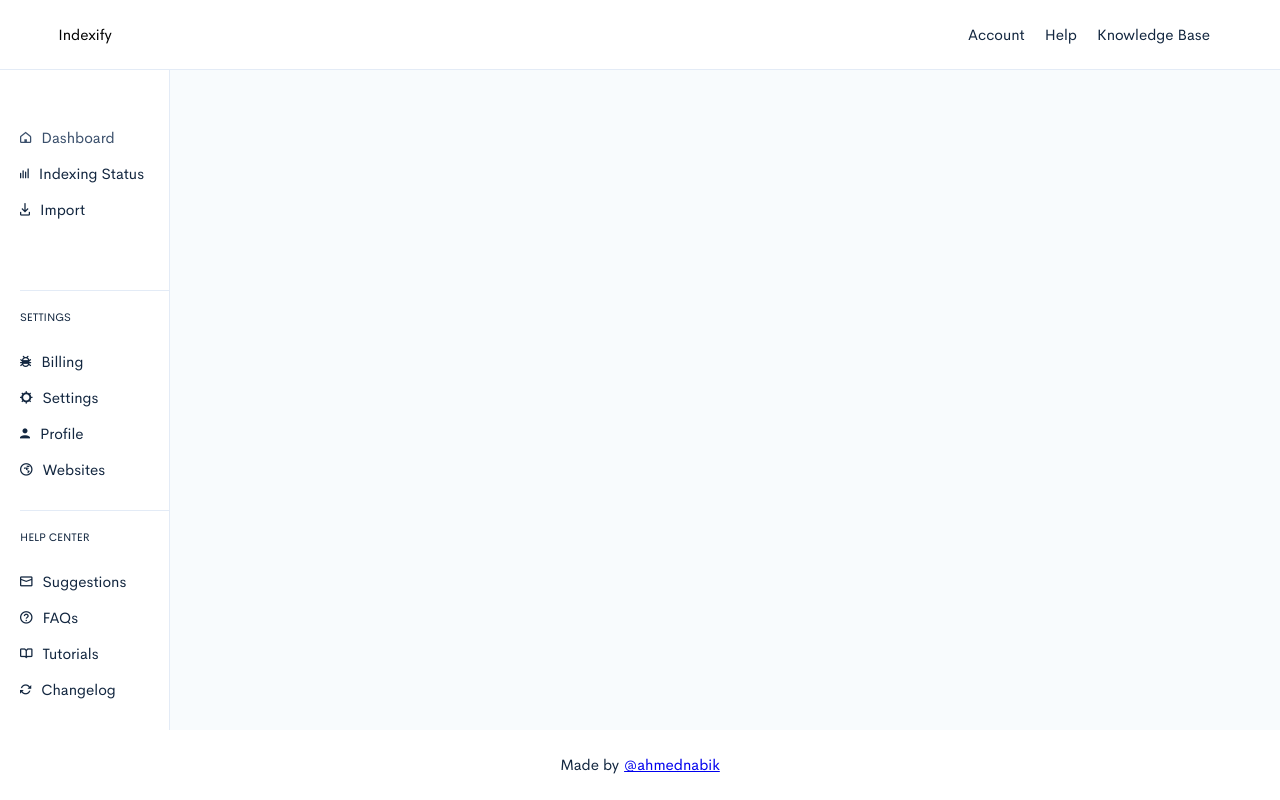
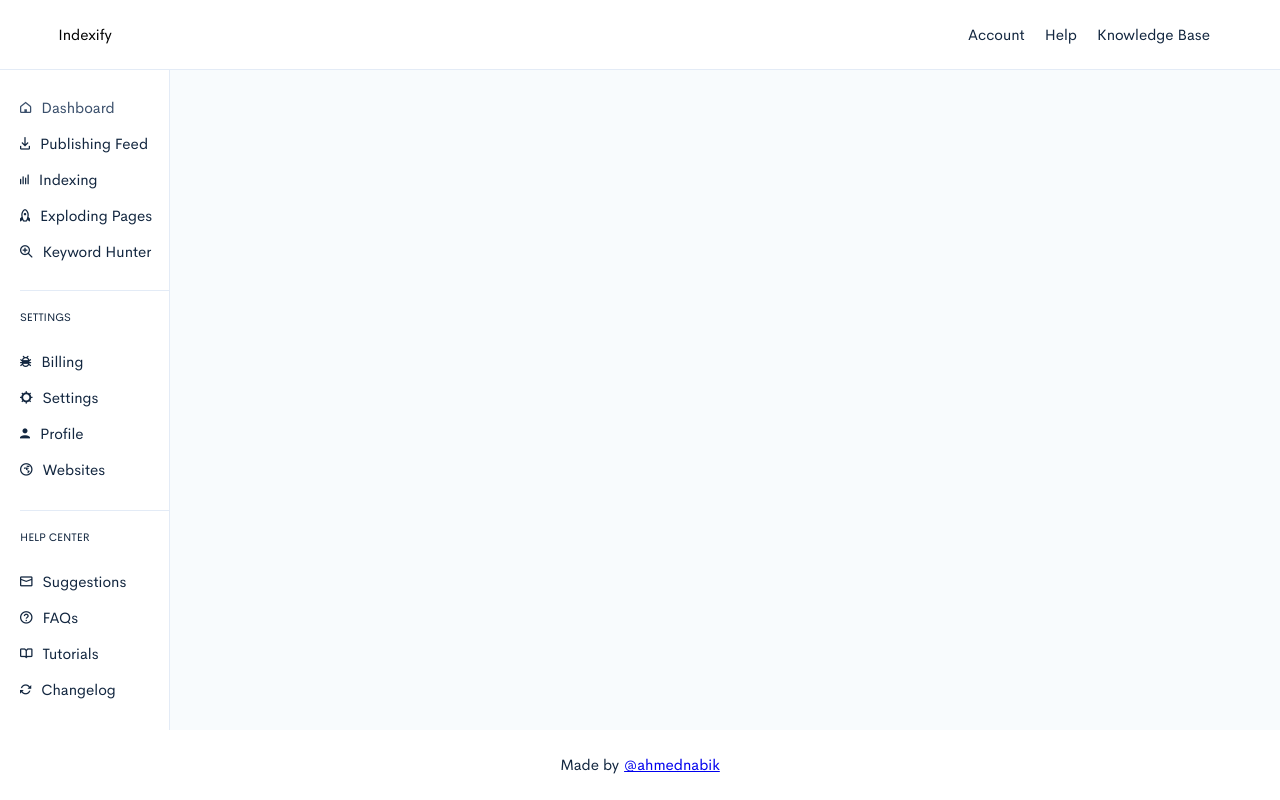
Before and after one commit to ahmednabik/dashboard, a plain HTML site: page index.html in a window 1280 px wide. Drawn offline with Linux system fonts and the light colour scheme; files whose address does not match are found by name.

Commit message:
added more options to the left sidebar menu

```diff
--- a/index.html
+++ b/index.html
@@ -27,8 +27,10 @@
 
                 <ul>
                     <li class="nav-items active"><a href="#"><i class="fe fe-home"></i>Dashboard</li></a>
-                    <li class="nav-items"><a href="#"><i class="fe fe-activity"></i>Indexing Status</li></a>
-                    <li class="nav-items"><a href="#"><i class="fe fe-import"></i>Import</li></a>
+                    <li class="nav-items"><a href="#"><i class="fe fe-import"></i>Publishing Feed</li></a>
+                    <li class="nav-items"><a href="#"><i class="fe fe-activity"></i>Indexing</li></a>
+                    <li class="nav-items"><a href="#"><i class="fe fe-rocket"></i>Exploding Pages</li></a>
+                    <li class="nav-items"><a href="#"><i class="fe fe-search-plus"></i>Keyword Hunter</li></a>
                 </ul>
             </div>
             <div class="sidebar-middle">
--- a/style.css
+++ b/style.css
@@ -121,7 +121,7 @@
   border-top: 1px solid #e3ebf6;
 }
 .sidebar-top {
-  margin-top: 50px;
+  margin-top: 20px;
 }
 .content-area {
   grid-area: content-area;
```
